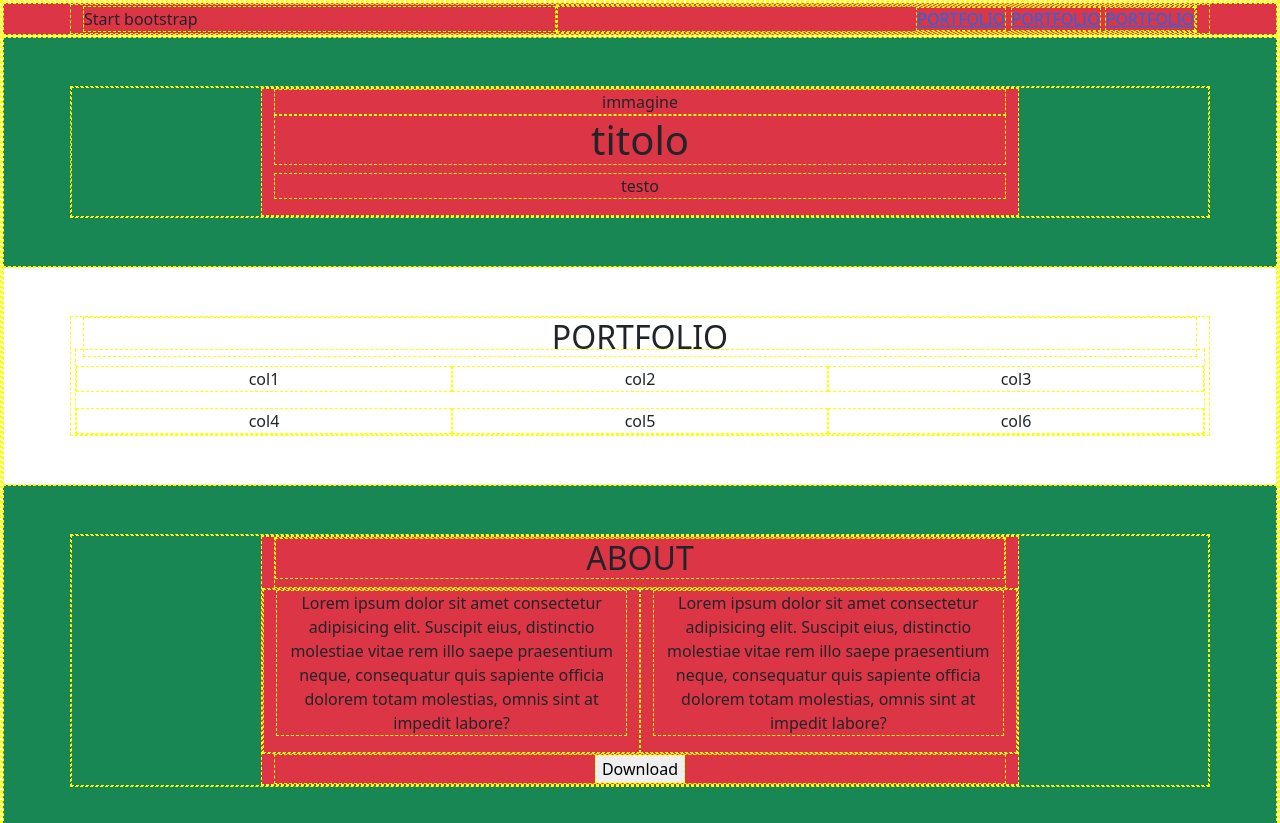
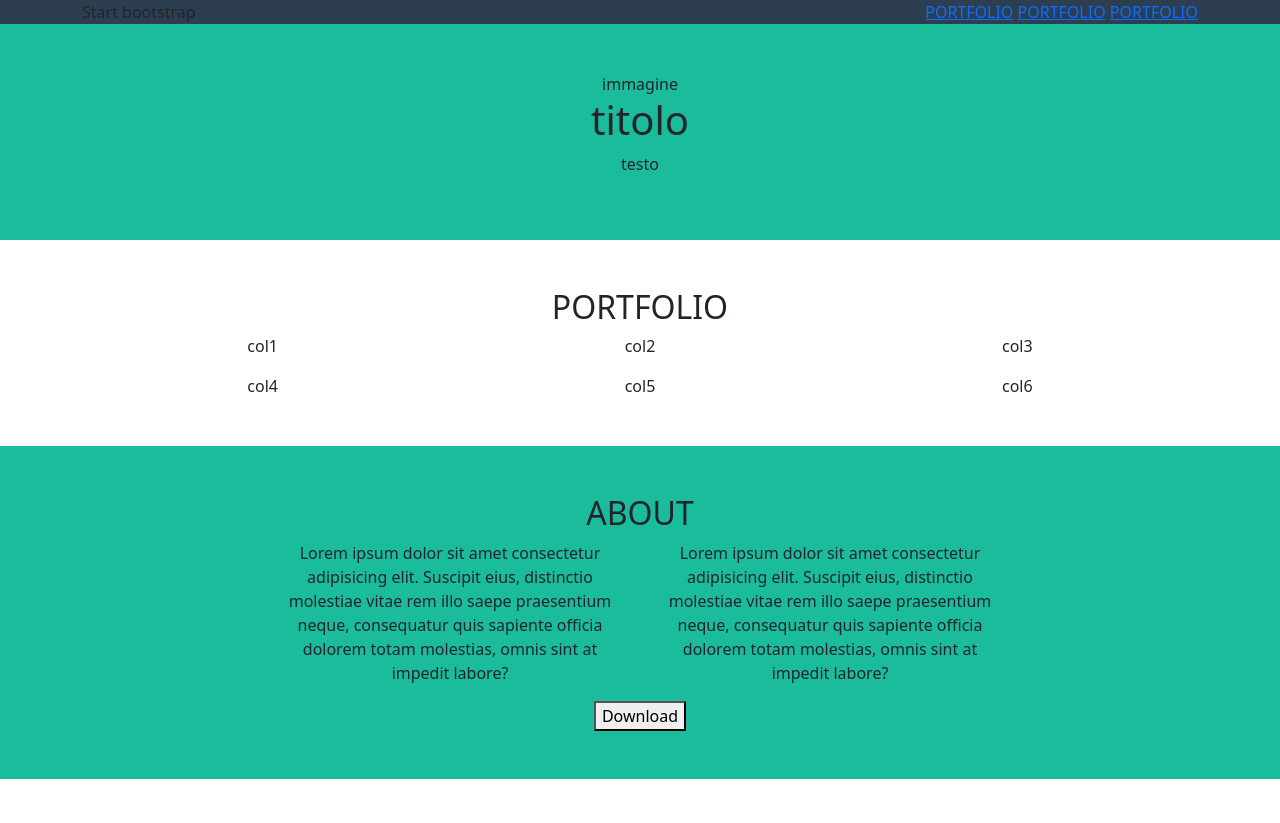
Before and after one commit to ManganiBiagio/html-css-bootstrap-freelancer, a plain HTML site: page index.html in a window 1280 px wide. Shown: the top 823 px of the page. Drawn offline with nearby package versions, Linux system fonts and the light colour scheme.

Commit message:
colori section

```diff
--- a/css/style.css
+++ b/css/style.css
@@ -1,7 +1,26 @@
-*{
-    border: 1px dashed yellow;
+:root{
+    --color-primary:#1ABC9C;
+    --color-secondary:#FFFFFF;
+    --color-third:#2C3E50;
+    --color-forth:#3A546D;
 }
+
+
 
 .box-message{
     min-height: 300px;
 }
+
+/* ------UTILITIES------- */
+.my-bg-primary{
+    background-color: var(--color-primary);
+}
+.my-bg-secondary{
+    background-color: var(--color-secondary);
+}
+.my-bg-third{
+    background-color: var(--color-third);
+}
+.my-bg-forth{
+    background-color: var(--color-forth);
+}
--- a/index.html
+++ b/index.html
@@ -12,7 +12,7 @@
 
 <body>
     <header>
-        <nav class="bg-danger">
+        <nav class="my-bg-third">
             <div class="container  d-flex justify-content-between align-items-center ">
 
                 <div class="nav-left flex-grow-1">
@@ -37,10 +37,10 @@
     <main>
 
         <!-- start bootstrap  -->
-        <section class="py-5 bg-success">
+        <section class="py-5 my-bg-primary">
             <div class="container-sm">
-                <div class="row justify-content-center text-center">
-                    <div class="col-11 col-md-8 bg-danger">
+                <div class="text-center">
+                    <div class="">
                         <div>immagine</div>
                         <h1>titolo</h1>
                         <p>testo</p>
@@ -50,7 +50,7 @@
         </section>
 
         <!-- portfolio  -->
-        <section class="py-5 bg-white">
+        <section class="py-5 my-bg-secondary">
             <div class="container-md text-center">
                 <h2>PORTFOLIO</h1>
                     <div class="row g-3">
@@ -66,10 +66,10 @@
         </section>
 
         <!-- About -->
-        <section class="py-5 bg-success">
+        <section class="py-5 my-bg-primary">
             <div class="container-sm">
                 <div class="row justify-content-center text-center">
-                    <div class="col-11 col-md-8 bg-danger">
+                    <div class="col-11 col-md-8 ">
                         <div>
                             <h2>ABOUT</h2>
                         </div>
@@ -97,10 +97,10 @@
         </section>
 
         <!-- Contact me  -->
-        <section class="py-5 bg-white">
+        <section class="py-5 my-bg-secondary">
             <div class="container-sm">
                 <div class="row justify-content-center text-center">
-                    <div class="col-11 col-md-8 bg-danger">
+                    <div class="col-11 col-md-8 ">
                         <div>
                             <h2>CONTACT ME</h2>
                         </div>
@@ -131,7 +131,8 @@
 
     </main>
     <footer>
-        <div class="footer-top py-3">
+        <div class="footer-top  ">
+            <div class="my-bg-forth py-3">
                 <div class="container-md text-center">
                     <div class="row">
                         <div class="col-12 col-sm-4">
@@ -150,9 +151,10 @@
 
                         </div>
                     </div>
+                </div>
 
             </div>
-            <div class="footer-bottom py-3">
+            <div class="footer-bottom my-bg-third py-3">
                 <div class="container text-center">
                     Copyright
 
```
Lines whose indentation alone changed are shown as unchanged.
